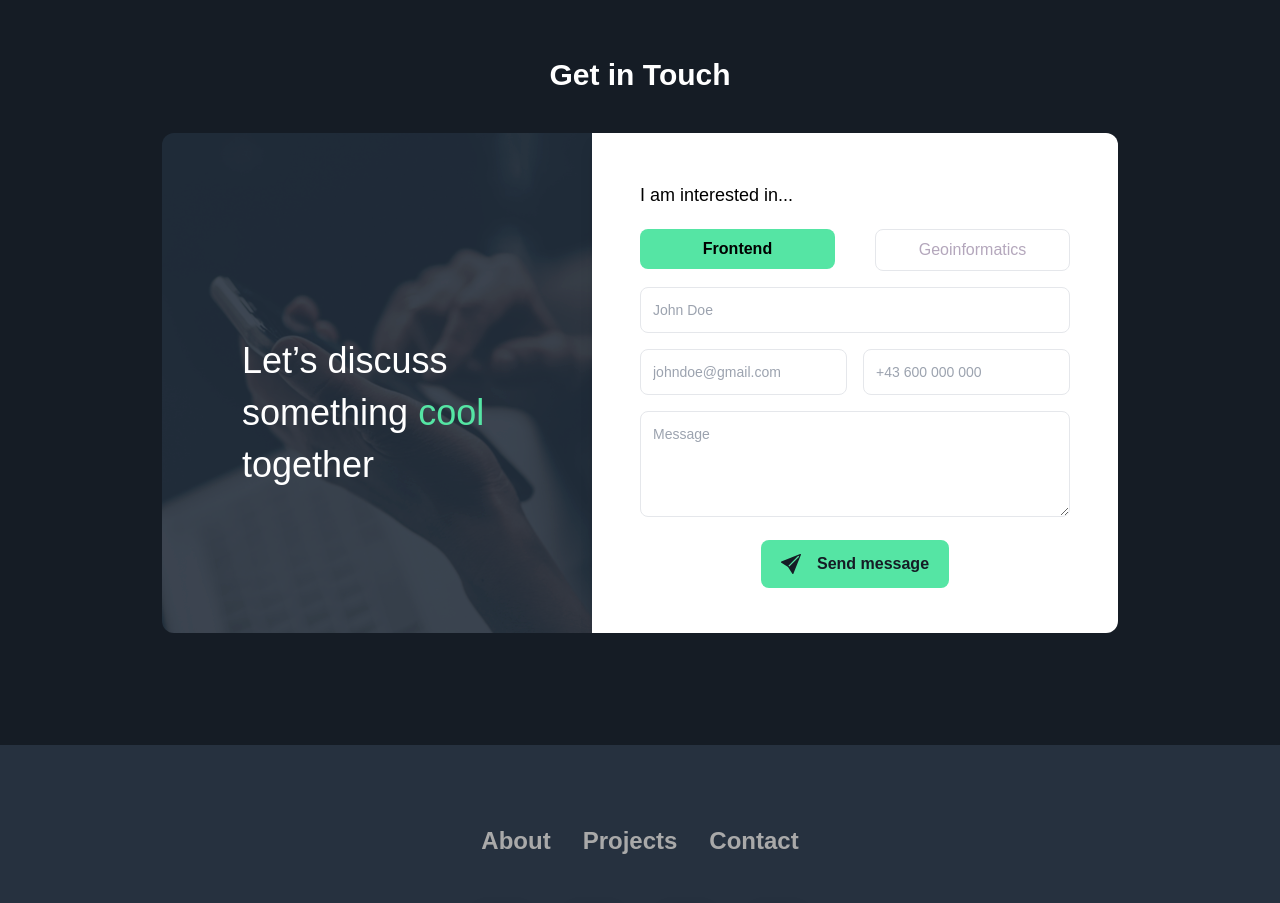
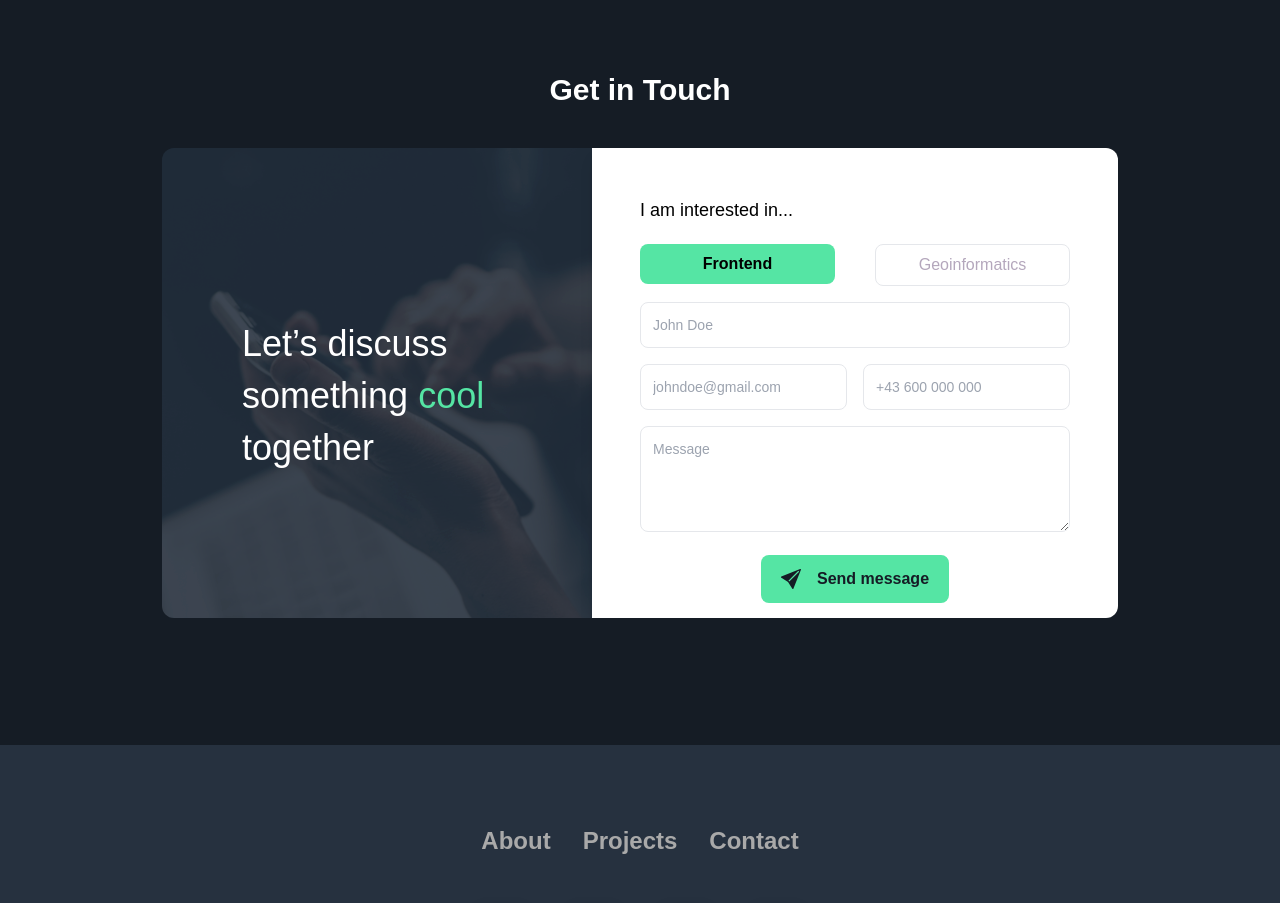
Before and after one commit to Nimrod2022/portfolio-mandela, a React (Vite) app: page / in a window 1280 px wide. Shown: the part 3300-4203 px from the top of the page. Built offline with nearby package versions, Linux system fonts and the light colour scheme; a web font is replaced by a local one.

Commit message:
contact form height

```diff
--- a/src/components/Home/Contact.jsx
+++ b/src/components/Home/Contact.jsx
@@ -115,7 +115,7 @@ const Contact = ({ darkMode }) => {
           </h1>
           <div className="w-full md:flex rounded-xl overflow-hidden   md:w-auto my-10  md:px-0 px-3 ">
             <div className="bg-[url('/assets/contact-image.png')] hidden md:block form-height contact-form-image">
-              <h1 className="text-white  justify-center items-center text-4xl px-20 pt-52">
+              <h1 className="text-white  justify-center items-center text-4xl px-20 pt-44">
                 Let’s discuss
               </h1>
               <h1 className="text-white pt-3  justify-center items-center text-4xl px-20">
--- a/src/index.css
+++ b/src/index.css
@@ -28,7 +28,7 @@
 }
 
 .form-height{
-  height: 500px;
+  height: 470px;
 
 }
 
```
